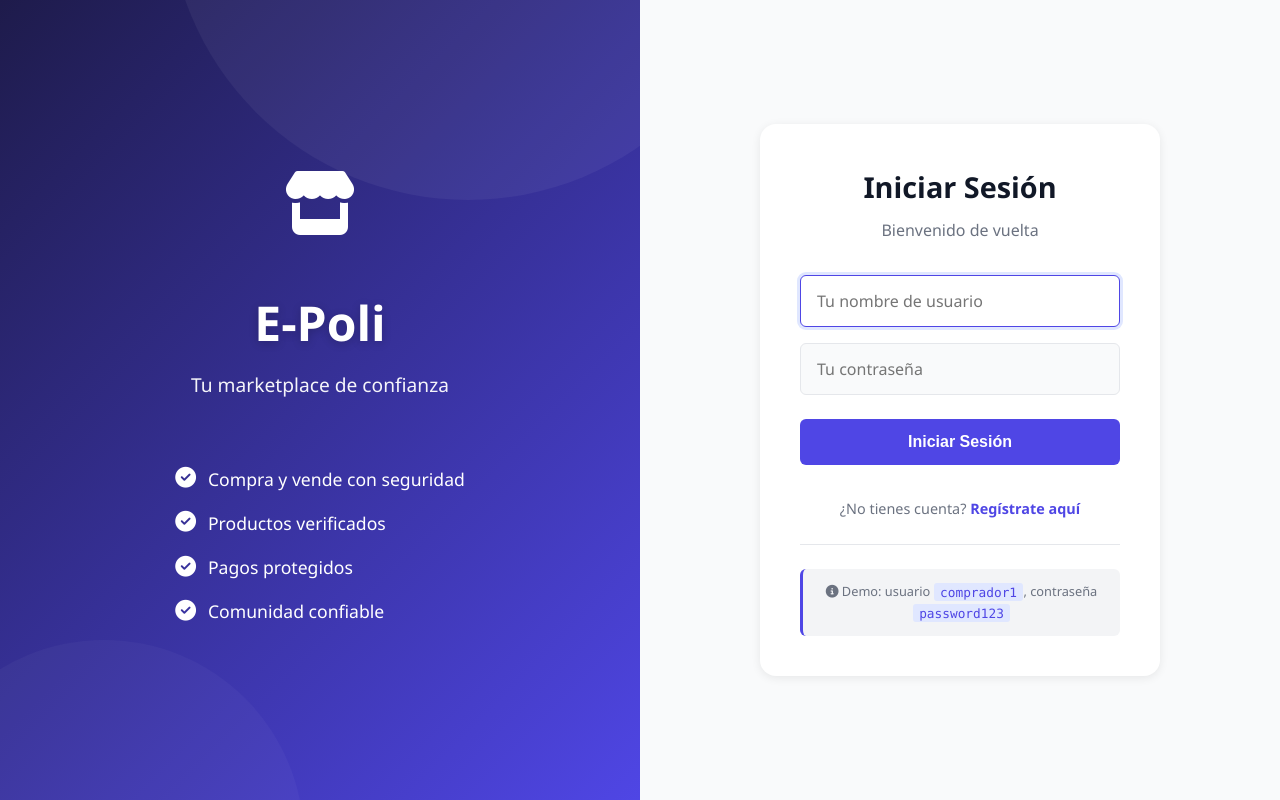
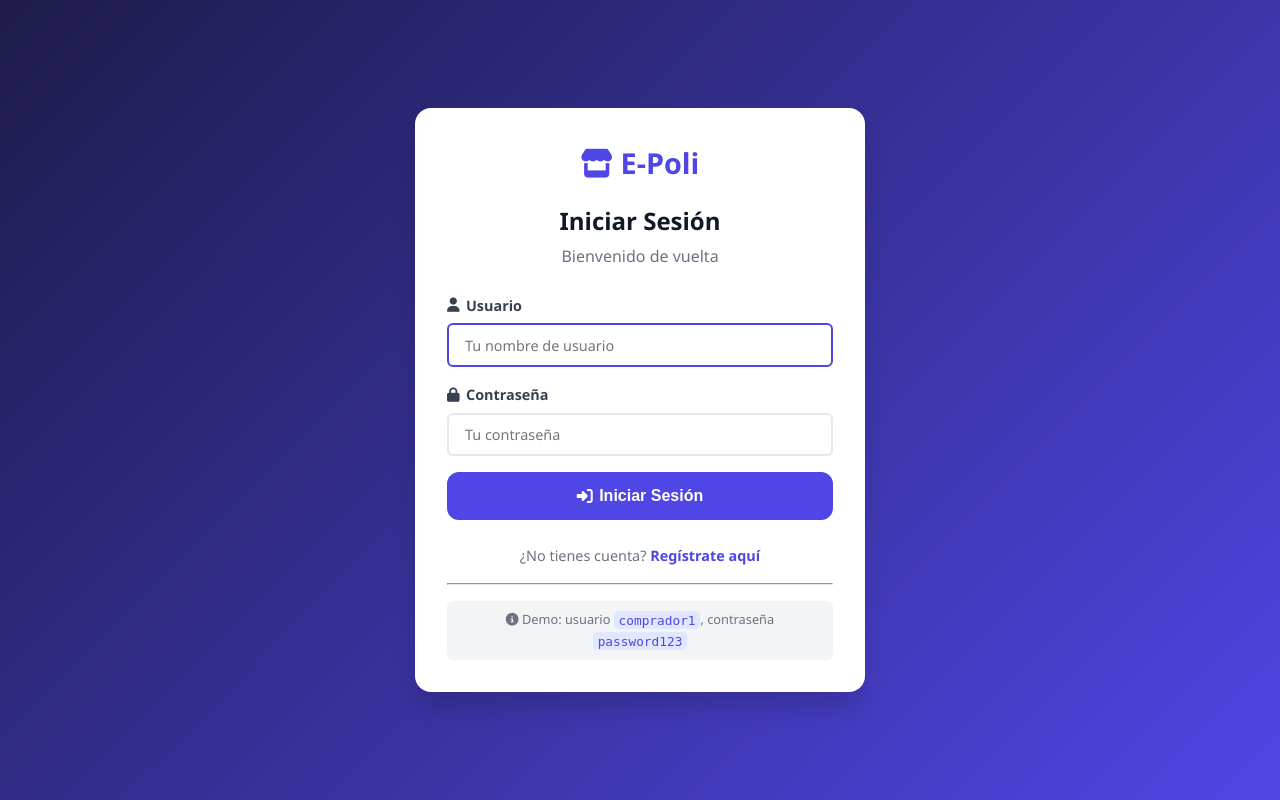
Before and after one commit to Jeison1237/e-poliMarketplace, a Spring Boot app: page /login in a window 1280 px wide. Run offline with Spring Boot 4, Linux system fonts and the light colour scheme; some of the project's set-up classes (security, data sources, template engines, error pages and the like) are left out, and stand-ins take their place.

Commit message:
Revert "Casi"
This reverts commit 8d613f40c7ad5e118d0d84a35a887ea881d44cb4, reversing
changes made to c69f67dd64ffc563f456e2944f57dac334e87375.

```diff
--- a/src/main/resources/static/css/style.css
+++ b/src/main/resources/static/css/style.css
@@ -611,264 +611,41 @@ ul { list-style: none; }
 /* ============================
    AUTH PAGES
    ============================ */
-/* ========== FACEBOOK-LIKE AUTH PAGE ========== */
 .auth-page {
-    background: var(--gray-50);
+    background: linear-gradient(135deg, var(--dark) 0%, var(--primary) 100%);
     min-height: 100vh;
-    display: flex;
-}
-
-.auth-wrapper {
-    display: flex;
-    width: 100%;
-    min-height: 100vh;
-}
-
-/* Left Section: Brand & Background */
-.auth-brand-section {
-    flex: 1;
-    background: linear-gradient(135deg, var(--dark) 0%, var(--primary) 100%);
-    display: flex;
-    align-items: center;
-    justify-content: center;
-    padding: 3rem 2rem;
-    position: relative;
-    overflow: hidden;
-}
-
-.auth-brand-section::before {
-    content: '';
-    position: absolute;
-    top: -50%;
-    right: -20%;
-    width: 600px;
-    height: 600px;
-    background: rgba(255, 255, 255, 0.05);
-    border-radius: 50%;
-}
-
-.auth-brand-section::after {
-    content: '';
-    position: absolute;
-    bottom: -30%;
-    left: -15%;
-    width: 400px;
-    height: 400px;
-    background: rgba(255, 255, 255, 0.03);
-    border-radius: 50%;
-}
-
-.auth-brand-content {
-    position: relative;
-    z-index: 1;
-    text-align: center;
-    color: white;
-}
-
-.auth-brand-logo {
-    font-size: 4rem;
-    display: block;
-    margin-bottom: 1.5rem;
-    animation: float 3s ease-in-out infinite;
-}
-
-@keyframes float {
-    0%, 100% { transform: translateY(0px); }
-    50% { transform: translateY(-20px); }
-}
-
-.auth-brand-title {
-    font-size: 3rem;
-    font-weight: 900;
-    margin-bottom: 0.5rem;
-    text-shadow: 0 2px 10px rgba(0, 0, 0, 0.2);
-}
-
-.auth-brand-subtitle {
-    font-size: 1.2rem;
-    margin-bottom: 2rem;
-    opacity: 0.95;
-    font-weight: 500;
-}
-
-.auth-brand-features {
-    text-align: left;
-    display: inline-block;
-    margin-top: 2rem;
-}
-
-.auth-brand-features li {
-    font-size: 1.1rem;
-    margin-bottom: 1rem;
-    display: flex;
-    align-items: center;
-    gap: 0.75rem;
-}
-
-.auth-brand-features i {
-    font-size: 1.3rem;
-}
-
-/* Right Section: Form */
-.auth-form-section {
-    flex: 1;
     display: flex;
     align-items: center;
     justify-content: center;
     padding: 2rem;
-    background: var(--gray-50);
 }
 
-.auth-container {
-    width: 100%;
-    max-width: 400px;
-}
+.auth-container { width: 100%; max-width: 450px; }
 
 .auth-card {
     background: white;
     border-radius: var(--radius-lg);
-    padding: 2.5rem;
-    box-shadow: 0 2px 10px rgba(0, 0, 0, 0.08);
+    padding: 2rem;
+    box-shadow: var(--shadow-lg);
 }
 
-.auth-header {
-    text-align: center;
-    margin-bottom: 2rem;
-}
+.auth-header { text-align: center; margin-bottom: 1.5rem; }
+.auth-logo { font-size: 1.8rem; font-weight: 900; color: var(--primary); display: block; margin-bottom: 1rem; }
+.auth-header h2 { font-size: 1.5rem; font-weight: 800; color: var(--gray-900); margin-bottom: 0.25rem; }
+.auth-header p { color: var(--gray-500); }
 
-.auth-header h2 {
-    font-size: 1.8rem;
-    font-weight: 800;
-    color: var(--gray-900);
-    margin-bottom: 0.5rem;
-}
-
-.auth-header p {
-    color: var(--gray-500);
-    font-size: 1rem;
-}
-
-.auth-form {
-    display: flex;
-    flex-direction: column;
-    gap: 1rem;
-}
-
-.auth-form .form-group input {
-    background: var(--gray-50);
-    border: 1px solid var(--gray-200);
-    padding: 0.875rem 1rem;
-    border-radius: var(--radius-sm);
-    font-size: 1rem;
-    transition: var(--transition);
-}
-
-.auth-form .form-group input:focus {
-    background: white;
-    border-color: var(--primary);
-    box-shadow: 0 0 0 3px var(--primary-light);
-}
-
-.auth-form .btn-primary {
-    background: var(--primary);
-    border: none;
-    color: white;
-    padding: 0.875rem 1.5rem;
-    font-size: 1rem;
-    font-weight: 700;
-    border-radius: var(--radius-sm);
-    cursor: pointer;
-    transition: var(--transition);
-    margin-top: 0.5rem;
-}
-
-.auth-form .btn-primary:hover {
-    background: var(--primary-dark);
-    box-shadow: 0 4px 12px rgba(79, 70, 229, 0.3);
-}
-
-.auth-form .btn-primary:active {
-    transform: scale(0.98);
-}
+.auth-form { display: flex; flex-direction: column; gap: 1rem; }
 
 .auth-footer {
     text-align: center;
-    margin-top: 2rem;
+    margin-top: 1.5rem;
     font-size: 0.9rem;
     color: var(--gray-500);
 }
-
-.auth-footer a {
-    color: var(--primary);
-    font-weight: 600;
-    transition: var(--transition);
-}
-
-.auth-footer a:hover {
-    color: var(--primary-dark);
-}
-
-.auth-footer hr {
-    margin: 1.5rem 0;
-    border: none;
-    border-top: 1px solid var(--gray-200);
-}
-
-.demo-hint {
-    font-size: 0.8rem;
-    background: var(--gray-100);
-    padding: 0.75rem 1rem;
-    border-radius: var(--radius-sm);
-    border-left: 3px solid var(--primary);
-}
-
-.demo-hint code {
-    background: var(--primary-light);
-    color: var(--primary);
-    padding: 0.1rem 0.4rem;
-    border-radius: 3px;
-    font-family: 'Monaco', 'Courier New', monospace;
-}
-
-/* Mobile Responsive */
-@media (max-width: 768px) {
-    .auth-wrapper {
-        flex-direction: column;
-    }
-
-    .auth-brand-section {
-        padding: 2rem;
-        min-height: 300px;
-    }
-
-    .auth-brand-logo {
-        font-size: 2.5rem;
-    }
-
-    .auth-brand-title {
-        font-size: 2rem;
-    }
-
-    .auth-brand-subtitle {
-        font-size: 1rem;
-    }
-
-    .auth-brand-features {
-        margin-top: 1.5rem;
-    }
-
-    .auth-brand-features li {
-        font-size: 0.95rem;
-    }
-
-    .auth-form-section {
-        padding: 1.5rem;
-    }
-
-    .auth-card {
-        padding: 1.5rem;
-    }
-}
+.auth-footer a { color: var(--primary); font-weight: 600; }
+.auth-footer hr { margin: 1rem 0; border-color: var(--gray-200); }
+.demo-hint { font-size: 0.8rem; background: var(--gray-100); padding: 0.5rem 1rem; border-radius: var(--radius-sm); }
+.demo-hint code { background: var(--primary-light); color: var(--primary); padding: 0.1rem 0.3rem; border-radius: 4px; }
 
 /* ============================
    FORM ELEMENTS
--- a/src/main/resources/templates/login.html
+++ b/src/main/resources/templates/login.html
@@ -9,29 +9,10 @@
 </head>
 <body class="auth-page">
 
-<div class="auth-wrapper">
-    <!-- Left Section: Branding -->
-    <div class="auth-brand-section">
-        <div class="auth-brand-content">
-            <a href="/" class="auth-brand-logo">
-                <i class="fas fa-store"></i>
-            </a>
-            <h1 class="auth-brand-title">E-Poli</h1>
-            <p class="auth-brand-subtitle">Tu marketplace de confianza</p>
-            <ul class="auth-brand-features">
-                <li><i class="fas fa-check-circle"></i> Compra y vende con seguridad</li>
-                <li><i class="fas fa-check-circle"></i> Productos verificados</li>
-                <li><i class="fas fa-check-circle"></i> Pagos protegidos</li>
-                <li><i class="fas fa-check-circle"></i> Comunidad confiable</li>
-            </ul>
-        </div>
-    </div>
-
-    <!-- Right Section: Login Form -->
-    <div class="auth-form-section">
 <div class="auth-container">
     <div class="auth-card">
         <div class="auth-header">
+            <a href="/" class="auth-logo"><i class="fas fa-store"></i> E-Poli</a>
             <h2>Iniciar Sesión</h2>
             <p>Bienvenido de vuelta</p>
         </div>
@@ -48,15 +29,17 @@
 
         <form th:action="@{/login}" method="post" class="auth-form">
             <div class="form-group">
+                <label for="username"><i class="fas fa-user"></i> Usuario</label>
                 <input type="text" id="username" name="username" placeholder="Tu nombre de usuario"
                        class="form-control" required autofocus>
             </div>
             <div class="form-group">
+                <label for="password"><i class="fas fa-lock"></i> Contraseña</label>
                 <input type="password" id="password" name="password" placeholder="Tu contraseña"
                        class="form-control" required>
             </div>
             <button type="submit" class="btn btn-primary btn-lg btn-block">
-                        Iniciar Sesión
+                <i class="fas fa-sign-in-alt"></i> Iniciar Sesión
             </button>
         </form>
 
@@ -67,8 +50,6 @@
         </div>
     </div>
 </div>
-    </div>
-</div>
 
 <script th:src="@{/js/main.js}"></script>
 </body>
```
Lines whose indentation alone changed are shown as unchanged.
